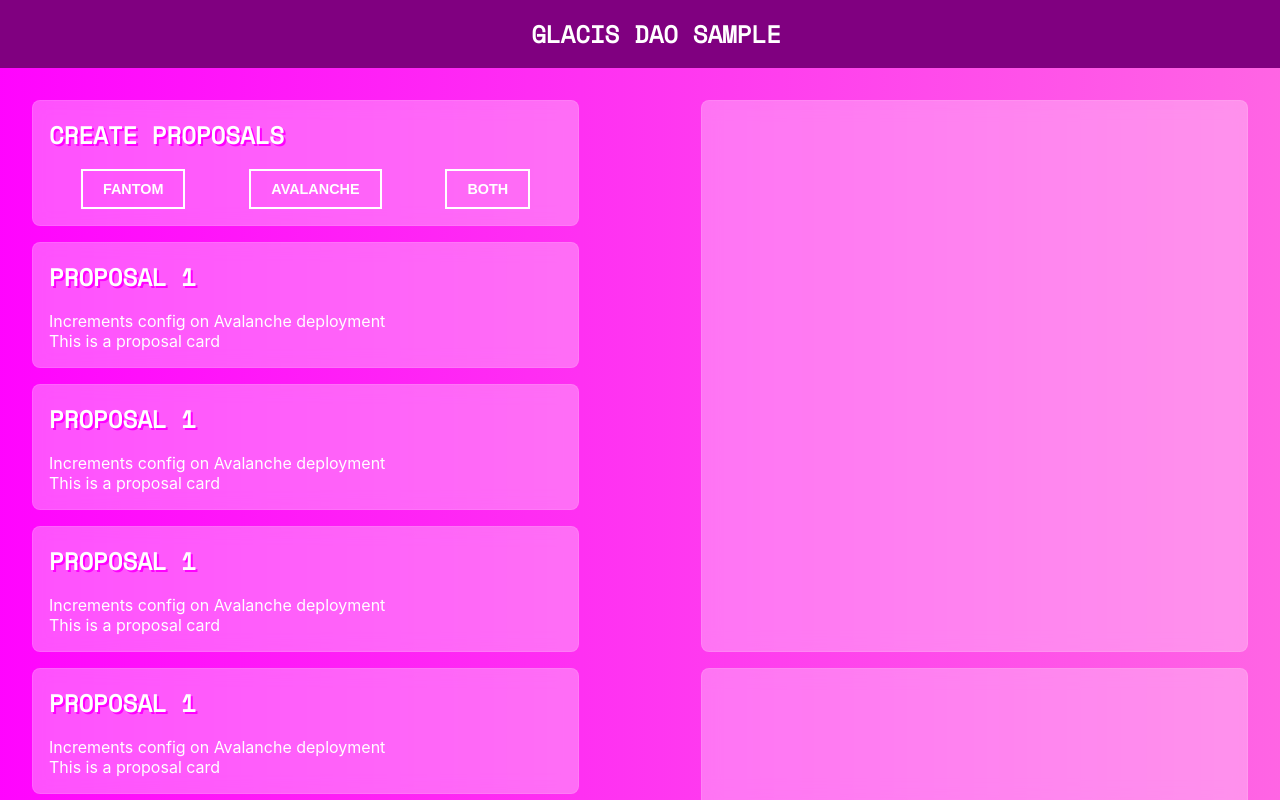
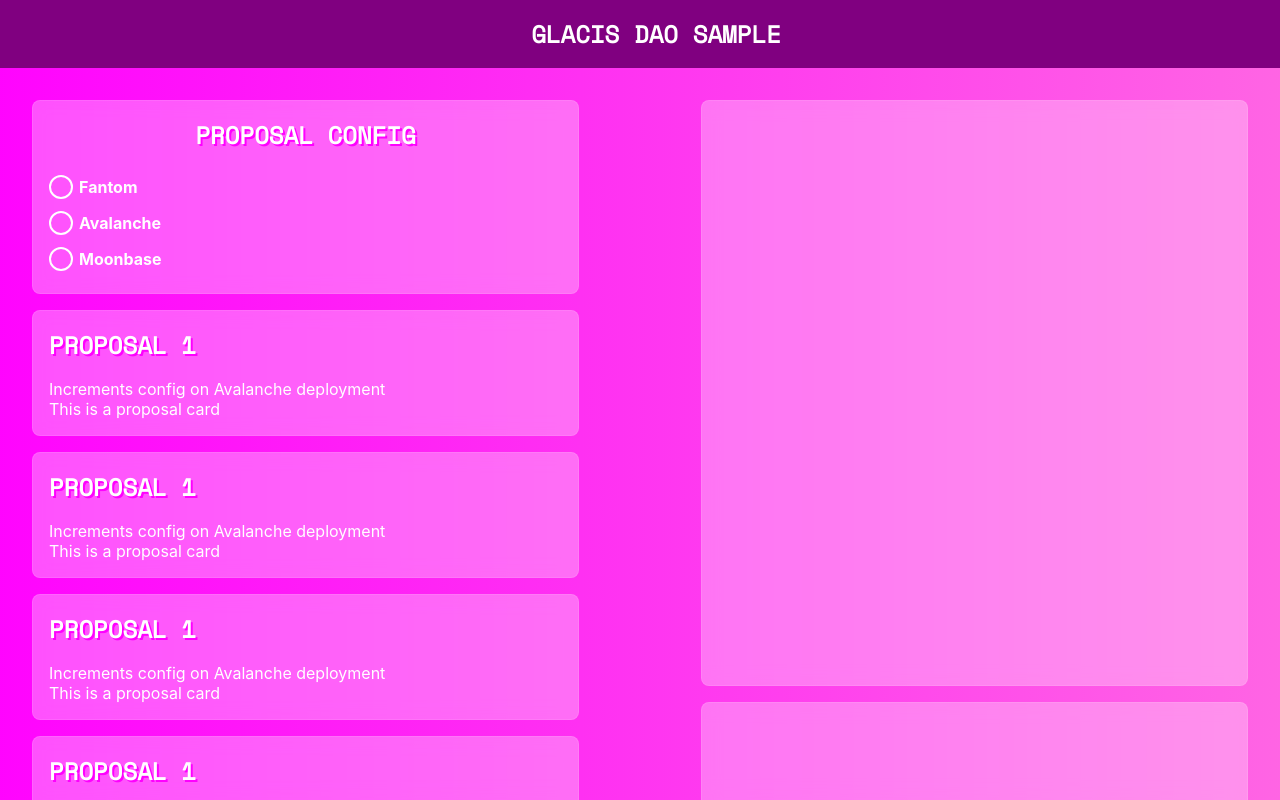
Before and after one commit to jboetticher/dao-demo, a React (Create React App) app: page / in a window 1280 px wide. Built offline with nearby package versions, Linux system fonts and the light colour scheme.

Commit message:
Added radio container

```diff
--- a/src/App.js
+++ b/src/App.js
@@ -1,9 +1,9 @@
 import React from 'react';
 import ProposalCard from './ProposalCard';
 import {
-  AppContainer, Header, ProposalList, BigCardContainer,
-  BigCard, CardTitle, ButtonContainer, StyledButton
+  AppContainer, Header, ProposalList, BigCardContainer, BigCard
 } from './StyledComponents';
+import ProposalConfig from './components/ProposalConfig';
 
 const App = () => {
   const proposals = [
@@ -20,14 +20,7 @@ const App = () => {
 
       <AppContainer>
         <ProposalList>
-          <BigCard>
-            <CardTitle>Create Proposals</CardTitle>
-            <ButtonContainer>
-              <StyledButton>Fantom</StyledButton>
-              <StyledButton>Avalanche</StyledButton>
-              <StyledButton>Both</StyledButton>
-            </ButtonContainer>
-          </BigCard>
+          <ProposalConfig />
           {proposals.map((proposal, i) => <ProposalCard key={i} proposal={proposal} />)}
         </ProposalList>
 
--- /dev/null
+++ b/src/components/ProposalConfig.js
@@ -0,0 +1,77 @@
+import styled from 'styled-components';
+import { BigCard, CardTitle } from '../StyledComponents';
+import { useState } from 'react';
+
+export default () => {
+    const handleChainChange = (event) => {
+        const selectedChain = event.target.value;
+        console.log(`Selected chain: ${selectedChain}`);
+    };
+
+    return (
+        <BigCard>
+            <CardTitle style={{ textAlign: 'center' }}>Proposal Config</CardTitle>
+            <RadioContainer>
+                <StyledInput id="fantom" type="radio" name="chain" value="fantom" onChange={handleChainChange} />
+                <StyledLabel htmlFor="fantom">Fantom</StyledLabel>
+
+                <StyledInput id="avalanche" type="radio" name="chain" value="avalanche" onChange={handleChainChange} />
+                <StyledLabel htmlFor="avalanche">Avalanche</StyledLabel>
+
+                <StyledInput id="moonbase" type="radio" name="chain" value="moonbase" onChange={handleChainChange} />
+                <StyledLabel htmlFor="moonbase">Moonbase</StyledLabel>
+            </RadioContainer>
+        </BigCard>
+    )
+}
+
+
+export const RadioContainer = styled.div`
+  display: flex;
+  flex-direction: column;
+  align-items: left;
+  margin-top: 1em;
+
+  & > * {
+    margin: 8px 0;
+  }
+`;
+
+export const StyledLabel = styled.label`
+  position: relative;
+  display: inline-block;
+  cursor: pointer;
+  padding-left: 30px;
+  color: white;
+  font-weight: bold;
+
+  &:hover::after {
+    border: 2px solid magenta;
+  }
+
+  &::after {
+    content: "";
+    position: absolute;
+    top: 50%;
+    left: 0;
+    transform: translateY(-50%);
+    height: 20px;
+    width: 20px;
+    border-radius: 50%;
+    border: 2px solid white;
+    background: transparent;
+    transition: all 0.3s ease;
+  }
+`;
+
+export const StyledInput = styled.input`
+  position: absolute;
+  opacity: 0;
+  height: 0;
+  width: 0;
+
+  &:checked + ${StyledLabel}::after {
+    background: magenta;
+    border: 2px solid white;
+  }
+`;
```
Also changed, not shown: src/index.css (line endings or trailing spaces).
